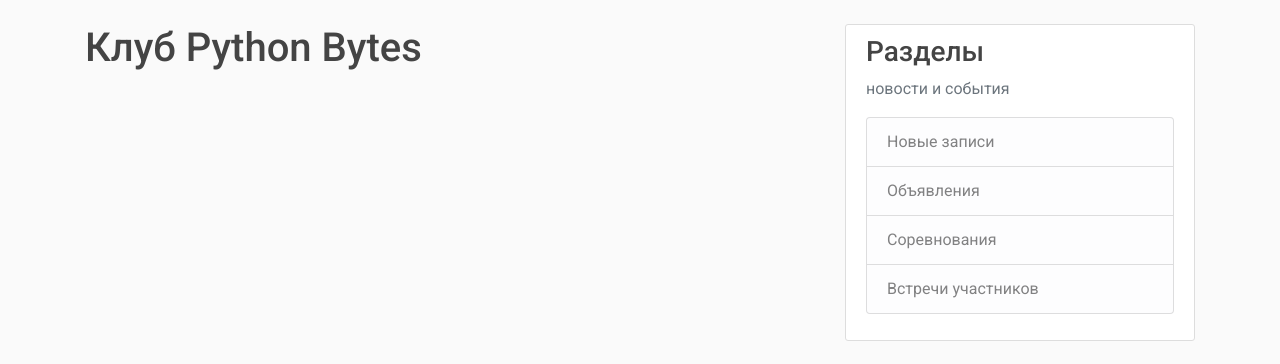
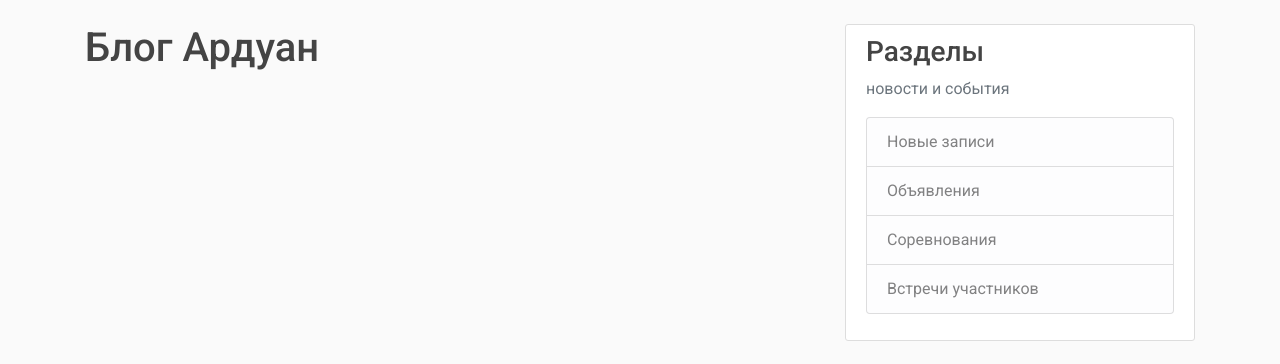
Before and after one commit to arduan/my_blog_site, a Django app: template blog/templates/blog/about.html in a window 1280 px wide. Shown: the part 56-420 px from the top of the page. Run offline with Django 3.2, Linux system fonts and the light colour scheme; the template is opened without the code that fills it, so the values that code supplies are empty; some libraries are stand-ins or nearby versions.

Commit message:
Изменил в  about.

```diff
--- a/blog/templates/blog/about.html
+++ b/blog/templates/blog/about.html
@@ -1,4 +1,4 @@
 {% extends "blog/base.html" %}
 {% block content %}
-    <h1>Клуб Python Bytes</h1>
+    <h1>Блог Ардуан</h1>
 {% endblock content %}
```
